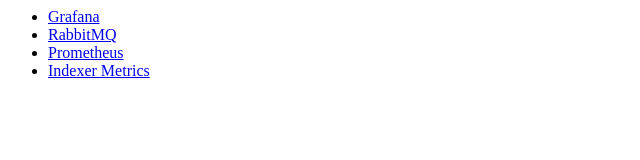
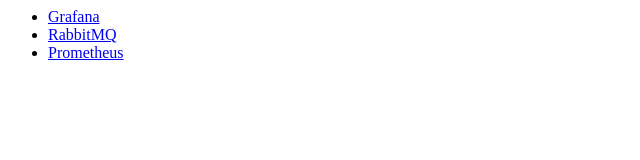
Before and after one commit to maximumstock/poe-stash-indexer, a plain HTML site: page configuration/templates/reverse-proxy/index.html in a window 1280 px wide. Shown: the whole page, without its empty margins (0-640 px from the left). Drawn offline with Linux system fonts and the light colour scheme.

```diff
--- a/configuration/templates/reverse-proxy/index.html
+++ b/configuration/templates/reverse-proxy/index.html
@@ -5,7 +5,7 @@
       <li><a target="_blank" href="http://grafana.$HOST_PUBLIC">Grafana</a></li>
       <li><a target="_blank" href="http://rabbitmq.$HOST_PUBLIC">RabbitMQ</a></li>
       <li><a target="_blank" href="http://prometheus.$HOST_PUBLIC">Prometheus</a></li>
-      <li><a target="_blank" href="http://indexer.$HOST_PUBLIC">Indexer Metrics</a></li>
+      <!--<li><a target="_blank" href="http://indexer.$HOST_PUBLIC">Indexer Metrics</a></li>-->
     </ul>
   </body>
 </html>
```
Also changed, not shown: 5 other files.
